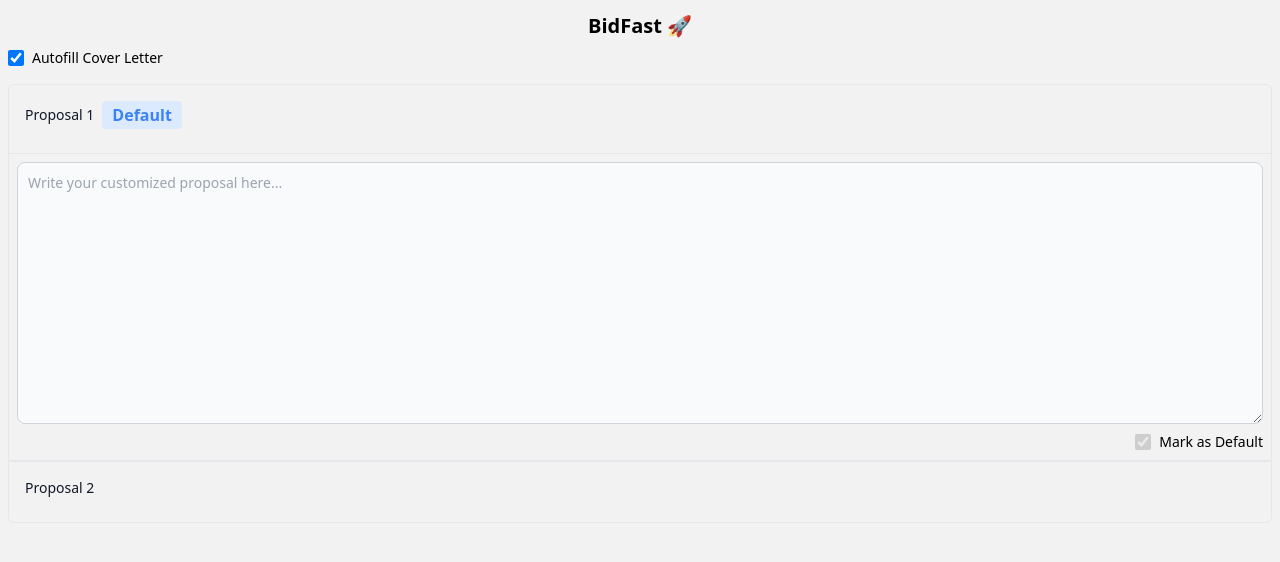
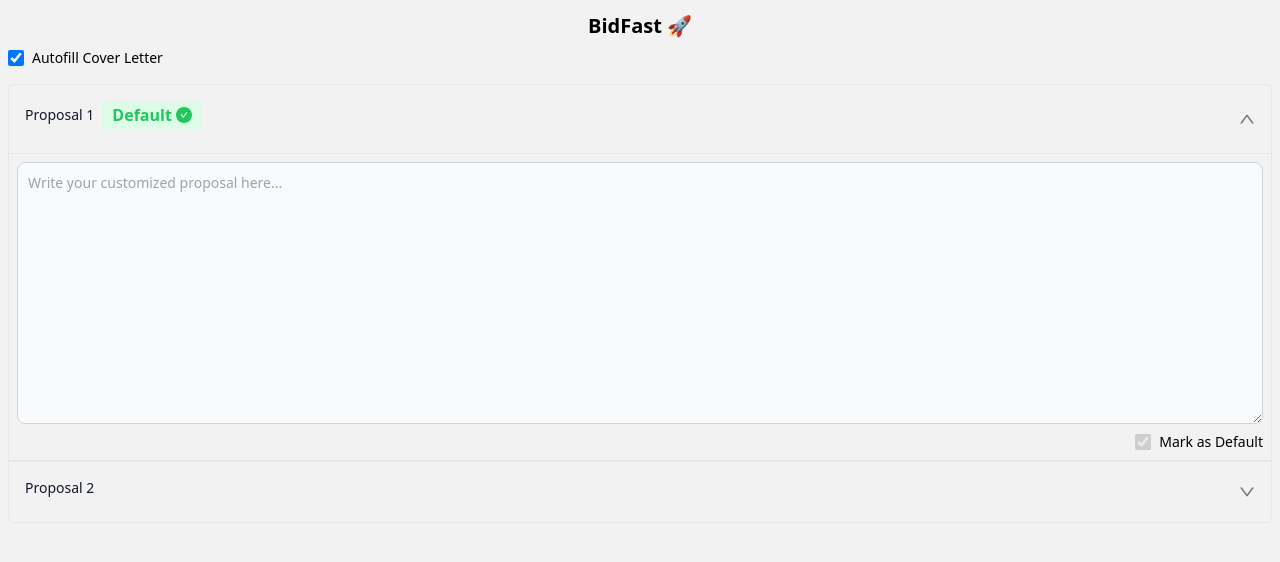
Before and after one commit to imvedanshmehra/BidFast, a React (Vite) app: page / in a window 1280 px wide. Both pictures are taken after a click on the checkbox "Autofill Cover Letter". Shown: the top 562 px of the page. Built offline with nearby package versions, Linux system fonts and the light colour scheme.

Commit message:
add icons

```diff
--- a/package.json
+++ b/package.json
@@ -10,6 +10,7 @@
     "preview": "vite preview"
   },
   "dependencies": {
+    "@ant-design/icons": "^5.3.7",
     "@crxjs/vite-plugin": "^1.0.14",
     "@types/chrome": "^0.0.268",
     "react": "^18.2.0",
--- a/src/app.tsx
+++ b/src/app.tsx
@@ -1,6 +1,7 @@
 import { useEffect, useState } from "react";
 import Accordion from "./components/accordion";
 import Tag from "./components/tag";
+import { CheckCircleFilled } from "@ant-design/icons";
 
 const App = () => {
   const [autoFillEnabled, setAutoFillEnabled] = useState(false);
@@ -116,7 +117,9 @@ const App = () => {
                   >
                     Proposal 1
                   </label>
-                  {defaultProposal === 0 && <Tag text="Default" />}
+                  {defaultProposal === 0 && (
+                    <Tag text="Default" extra={<CheckCircleFilled />} />
+                  )}
                 </div>
               ),
               children: (
@@ -158,7 +161,9 @@ const App = () => {
                   >
                     Proposal 2
                   </label>
-                  {defaultProposal === 1 && <Tag text="Default" />}
+                  {defaultProposal === 1 && (
+                    <Tag text="Default" extra={<CheckCircleFilled />} />
+                  )}
                 </div>
               ),
               children: (
--- a/src/components/accordion/index.tsx
+++ b/src/components/accordion/index.tsx
@@ -1,3 +1,4 @@
+import { DownOutlined } from "@ant-design/icons";
 import React, { useState } from "react";
 
 interface AccordionProps {
@@ -32,11 +33,11 @@ const Accordion = ({ defaultActiveIndex = 0, items }: AccordionProps) => {
               onClick={() => handleActiveIndexChange(item?.key)}
             >
               <span>{item?.title}</span>
-              {/* <DownOutlined
+              <DownOutlined
                 className={`transition-all duration-100 ${
                   activeIndex === item?.key ? "rotate-180" : ""
                 }`}
-              /> */}
+              />
             </button>
           </>
           <div
--- a/src/components/tag/index.tsx
+++ b/src/components/tag/index.tsx
@@ -1,11 +1,12 @@
 interface TagProps {
   text: string;
+  extra?: JSX.Element;
 }
 
-const Tag = ({ text }: TagProps) => {
+const Tag = ({ text, extra }: TagProps) => {
   return (
-    <span className="bg-blue-100 text-blue-500 text-md font-bold me-2 px-2.5 py-0.5 rounded">
-      {text}
+    <span className="bg-green-100 flex items-center gap-1 text-green-500 text-md font-bold me-2 px-2.5 py-0.5 rounded">
+      {text} {extra}
     </span>
   );
 };
```
Also changed, not shown: 1 other file (tests, documents, lock files or other folders).
